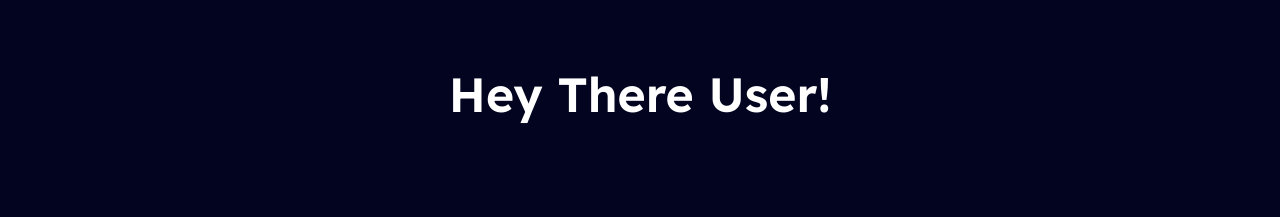
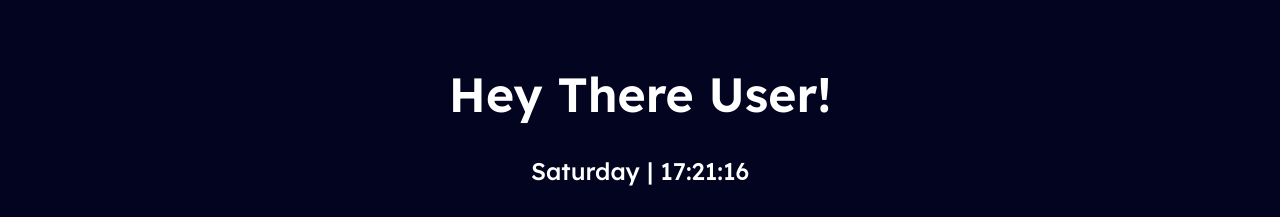
Before and after one commit to HowlCraft/rose-elf, a plain HTML site: page index.html in a window 1280 px wide. Shown: the top 217 px of the page. Drawn offline with Linux system fonts and the light colour scheme.

Commit message:
Update index.html

```diff
--- a/index.html
+++ b/index.html
@@ -100,7 +100,7 @@
 
     <!-- end of second row -->
   </div>
-  <script src="script.js" async defer></script>
+  <script src="clock.js" async defer></script>
 </body>
 
 </html>
```
